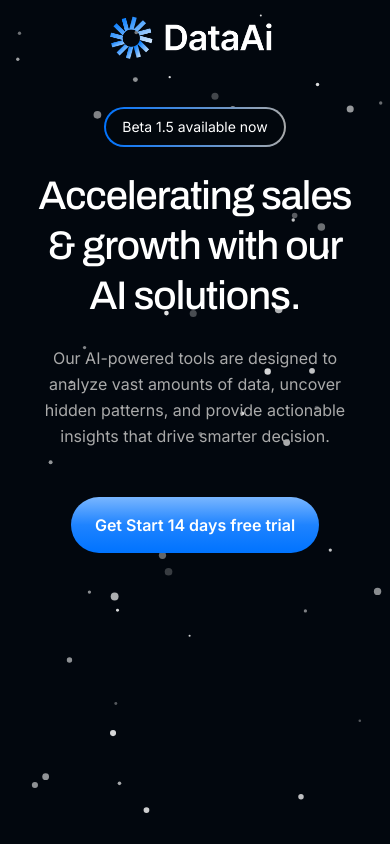
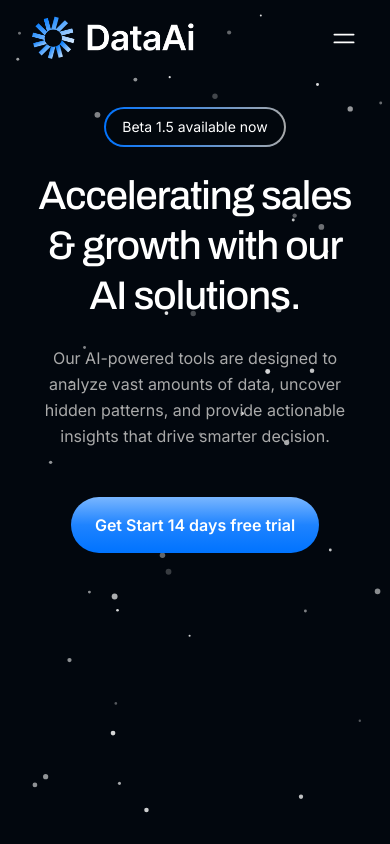
Before and after one commit to karanyadavv/ai-saas-landing-page, a React (Vite) app: page / in a window 390 px wide. Built offline with nearby package versions, Linux system fonts and the light colour scheme; the HTML template or start-up script is replaced by a standard one.

Commit message:
updated particle canvas

```diff
--- a/src/components/NavBar.jsx
+++ b/src/components/NavBar.jsx
@@ -10,8 +10,22 @@ const NavBar = () => {
       transition={{ delay: 1, duration: 0.5, ease: "easeOut" }}
       className="flex justify-center items-center text-white space-x-52 font-inter -mt-4 mb-12 md:mb-20"
     >
-      <div className="">
+      <div className="flex items-center justify-between space-x-32">
         <img src={logoImg} alt="Logo" height={170} width={170} />
+        <svg
+          xmlns="http://www.w3.org/2000/svg"
+          fill="none"
+          viewBox="0 0 24 24"
+          stroke-width="1.5"
+          stroke="currentColor"
+          className="size-10 md:hidden"
+        >
+          <path
+            stroke-linecap="round"
+            stroke-linejoin="round"
+            d="M3.75 9h16.5m-16.5 6.75h16.5"
+          />
+        </svg>
       </div>
       <div className="hidden md:flex justify-center items-center space-x-4">
         <span>All pages</span>
--- a/src/components/ParticleCanvas.jsx
+++ b/src/components/ParticleCanvas.jsx
@@ -31,7 +31,7 @@ const ParticleCanvas = () => {
     const createParticle = () => ({
       x: Math.random() * dimensions.width,
       y: Math.random() * dimensions.height,
-      size: Math.random() * 3 + 1,
+      size: Math.random() * 2 + 1,
       speedX: Math.random() * 2 - 1,
       speedY: Math.random() * 2 - 1,
       opacity: Math.random() * 0.7 + 0.2,
```
